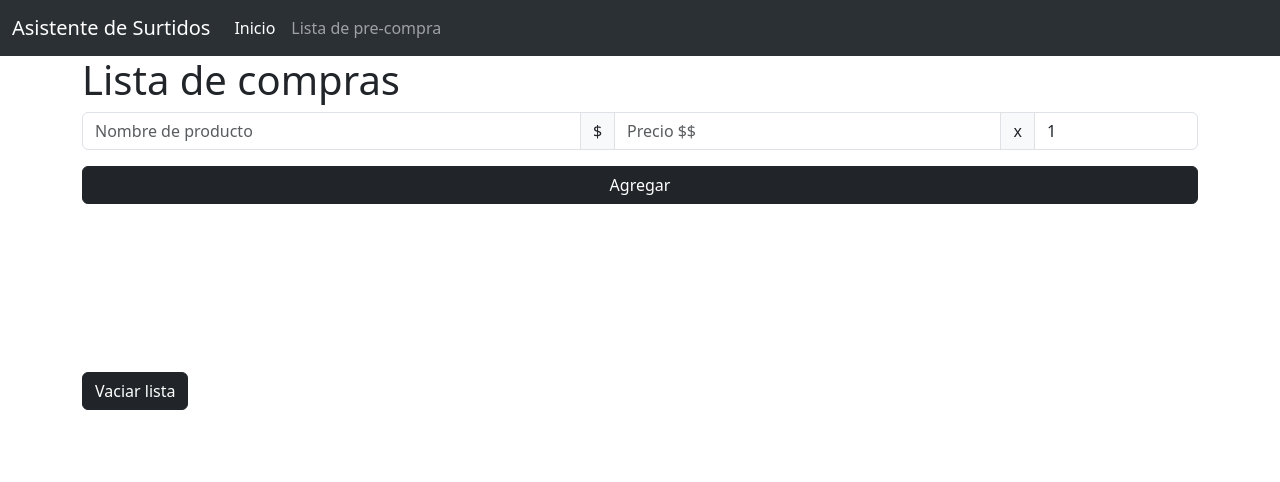
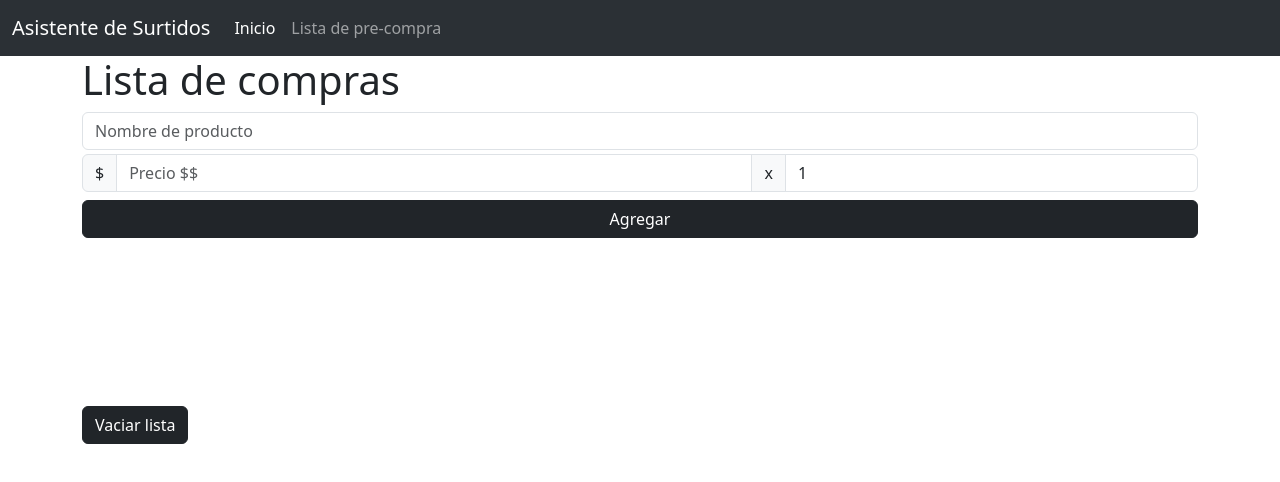
Before and after one commit to Joaquin-Developer/mobile-app-surtidos, a plain HTML site: page index.html in a window 1280 px wide. Drawn offline with nearby package versions, Linux system fonts and the light colour scheme.

Commit message:
FIX - index.html - input-group mb-3

```diff
--- a/index.html
+++ b/index.html
@@ -40,9 +40,11 @@
     </nav>
     <div class="container">
         <h1>Lista de compras</h1>
-        <div class="input-group mb-3">
+        <div class="input-group mb-1">
             <input id="productNameImput" type="text" class="form-control" placeholder="Nombre de producto"
                 aria-label="productName">
+        </div>
+        <div class="input-group mb-2">
             <span class="input-group-text">$</span>
             <input id="productPriceImput" type="number" class="form-control" placeholder="Precio $$" aria-label="price">
             <span class="input-group-text">x</span>
```
